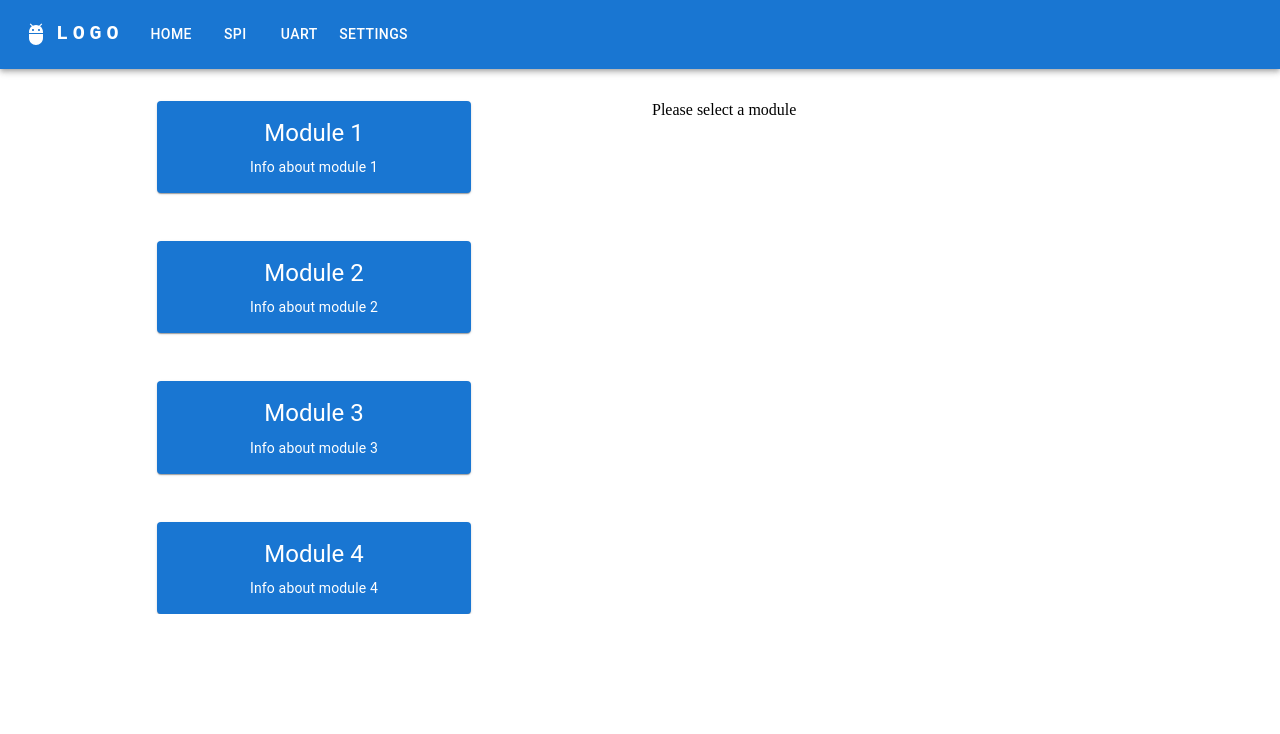
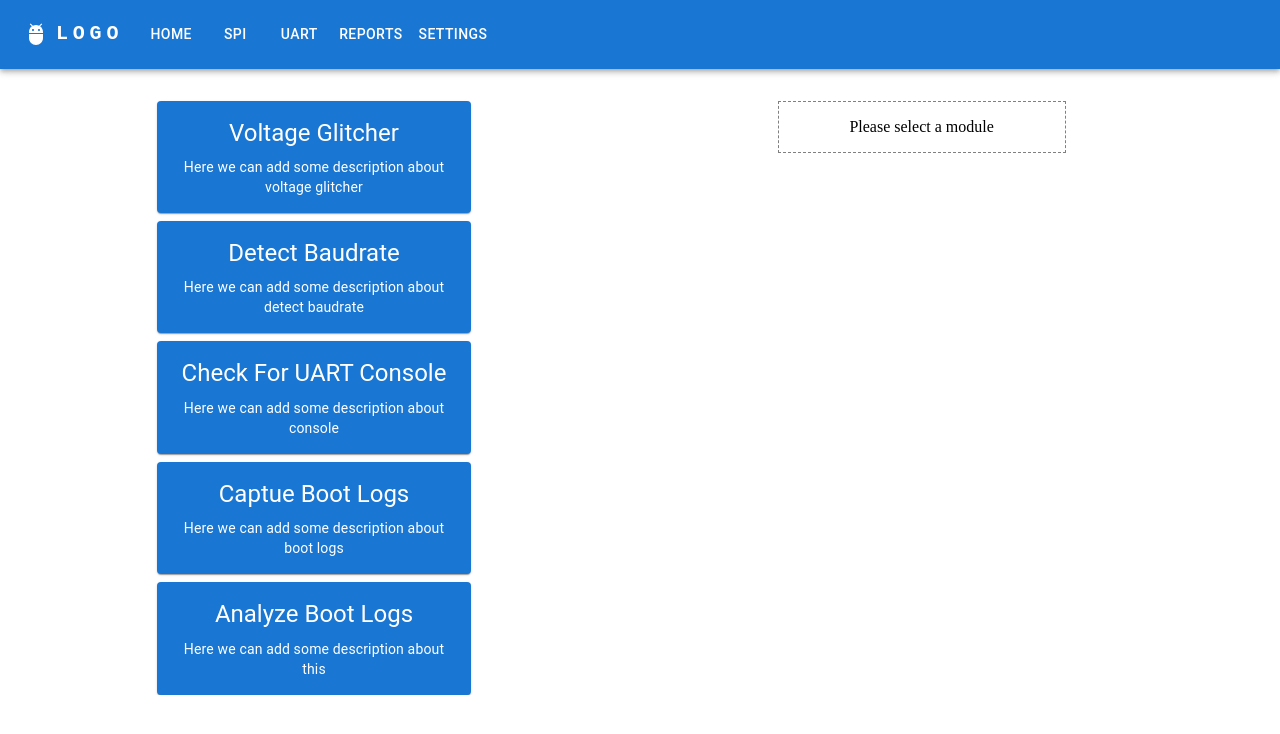
Before and after one commit to SuketB/Mini-sem6, a Next.js app: page /uart in a window 1280 px wide. Shown: the top 734 px of the page. Built offline with nearby package versions, Linux system fonts and the light colour scheme.

Commit message:
added input for respenctive modules on uart page

```diff
--- /dev/null
+++ b/components/CaptureBootLogs.js
@@ -0,0 +1,43 @@
+
+import {
+  Button,
+  FormControl,
+  Input,
+  InputLabel,
+  TextField,
+} from '@mui/material'
+import React from 'react'
+
+const CaptureBootLogs = () => {
+  return (
+    <>
+      <TextField
+        helperText='Enter the baudrate'
+        required
+        type='text'
+        id='standard-basic'
+        label='Baudrate'
+        variant='standard'
+      />
+      <TextField
+        helperText='Enter the sample time'
+        required
+        type='text'
+        id='standard-basic'
+        label='Sample Time'
+        variant='standard'
+      />
+      <TextField
+        helperText='Enter the reboot delay'
+        required
+        type='text'
+        id='standard-basic'
+        label='Reboot Delay'
+        variant='standard'
+      />
+      <Button sx={{ marginTop: '1em' }}>Submit</Button>
+    </>
+  )
+}
+
+export default CaptureBootLogs
--- /dev/null
+++ b/components/CheckUARTConsole.js
@@ -0,0 +1,26 @@
+import {
+  Button,
+  FormControl,
+  Input,
+  InputLabel,
+  TextField,
+} from '@mui/material'
+import React from 'react'
+
+const CheckUARTConsole = () => {
+  return (
+    <>
+      <TextField
+        helperText='Enter the baudrate'
+        required
+        type='text'
+        id='standard-basic'
+        label='Baudrate'
+        variant='standard'
+      />
+      <Button sx={{ marginTop: '1em' }}>Submit</Button>
+    </>
+  )
+}
+
+export default CheckUARTConsole
--- /dev/null
+++ b/components/DetectBaudrate.js
@@ -0,0 +1,28 @@
+import { Button, FormControl, Input, InputLabel, TextField } from '@mui/material'
+import React from 'react'
+
+const DetectBaudrate = () => {
+  return (
+    <>
+      <TextField
+        helperText='Enter the sample time'
+        required
+        type='text'
+        id='standard-basic'
+        label='Sample Time'
+        variant='standard'
+      />
+      <TextField
+        helperText='Enter the reboot delay'
+        required
+        type='text'
+        id='standard-basic'
+        label='Reboot Delay'
+        variant='standard'
+      />
+      <Button sx={{marginTop:'1em'}}>Submit</Button>
+
+  </>)
+}
+
+export default DetectBaudrate
--- a/components/LeftPanelUART.js
+++ b/components/LeftPanelUART.js
@@ -9,35 +9,43 @@ const LeftPanelUART = ({setCurrentModule}) => {
       xs={6}
       sx={{ textAlign: 'center', display: 'flex', justifyContent: 'center' }}
     >
-      <Grid container direction='column' xs={6} rowSpacing={6}>
+      <Grid container direction='column' xs={6} rowSpacing={1}>
         <Grid item>
           <ActionAreaCard
-            title='Module 1'
-            description='Info about module 1'
+            title='Voltage Glitcher'
+            description='Here we can add some description about voltage glitcher'
             setCurrentModule={setCurrentModule}
           />
         </Grid>
         <Grid item>
           <ActionAreaCard
-            title='Module 2'
-            description='Info about module 2'
+            title='Detect Baudrate'
+            description='Here we can add some description about detect baudrate'
             setCurrentModule={setCurrentModule}
           />
         </Grid>
         <Grid item>
           <ActionAreaCard
-            title='Module 3'
-            description='Info about module 3'
+            title='Check For UART Console'
+            description='Here we can add some description about console'
             setCurrentModule={setCurrentModule}
           />
         </Grid>
         <Grid item>
           <ActionAreaCard
-            title='Module 4'
-            description='Info about module 4'
+            title='Captue Boot Logs'
+            description='Here we can add some description about boot logs'
             setCurrentModule={setCurrentModule}
           />
         </Grid>
+        <Grid item>
+          <ActionAreaCard
+            title='Analyze Boot Logs'
+            description='Here we can add some description about this'
+            setCurrentModule={setCurrentModule}
+          />
+        </Grid>
+
       </Grid>
     </Grid>
   )
--- a/components/ResponsiveAppbar.js
+++ b/components/ResponsiveAppbar.js
@@ -14,7 +14,7 @@ import MenuItem from '@mui/material/MenuItem'
 import AdbIcon from '@mui/icons-material/Adb'
 import Link from 'next/link'
 
-const pages = ['Home','SPI', 'UART','Settings']
+const pages = ['Home','SPI', 'UART','Reports','Settings']
 
 function ResponsiveAppBar() {
   const [anchorElNav, setAnchorElNav] = useState()
@@ -123,14 +123,16 @@ function ResponsiveAppBar() {
             }}
           >
             {pages.map((page) => (
-                <Link href={page !== 'Home' ? `/${page.toLowerCase()}` : '/'}>
-              <Button
+              <Link
                 key={page}
-                onClick={handleCloseNavMenu}
-                sx={{ my: 2, color: 'white', display: 'block' }}
+                href={page !== 'Home' ? `/${page.toLowerCase()}` : '/'}
               >
-                {page}
-              </Button>
+                <Button
+                  onClick={handleCloseNavMenu}
+                  sx={{ my: 2, color: 'white', display: 'block' }}
+                >
+                  {page}
+                </Button>
               </Link>
             ))}
           </Box>
--- a/components/RightPanelUART.js
+++ b/components/RightPanelUART.js
@@ -1,20 +1,41 @@
-import { Grid } from '@mui/material'
+import { Box, Grid } from '@mui/material'
 import React from 'react'
+import CaptureBootLogs from './CaptureBootLogs'
+import CheckUARTConsole from './CheckUARTConsole'
+import DetectBaudrate from './DetectBaudrate'
+import VoltageGlitcher from './VoltageGlitcher'
 
 const RightPanelUART = ({currentModule}) => {
     let content = <div>Please select a module</div>
-    if(currentModule==='Module 1')
-    content = <div>Module 1 Input</div>
-    else if(currentModule==='Module 2')
-    content = <div>Module 2 Input</div>
-    else if(currentModule==='Module 3')
-    content = <div>Module 3 Input</div>
-    else if(currentModule==='Module 4')
-    content = <div>Module 4 Input</div>
+    if (currentModule === 'Voltage Glitcher')
+      content = <VoltageGlitcher/>
+    else if (currentModule === 'Detect Baudrate')
+      content = <DetectBaudrate/>
+    else if (currentModule === 'Check For UART Console')
+      content = <CheckUARTConsole/>
+    else if (currentModule === 'Captue Boot Logs')
+      content = <CaptureBootLogs/>
+    else if (currentModule === 'Analyze Boot Logs')
+      content = <div>Analyzing</div>
 
   return (
     <Grid item xs={6}>
-     {content}
+      <form>
+        <Box
+          sx={{
+            p: 2,
+            border: '1px dashed grey',
+            width: '18rem',
+            marginLeft: '20%',
+            display: 'flex',
+            flexDirection:'column',
+            justifyContent:'center',
+            alignItems:'center'
+          }}
+        >
+          {content}
+        </Box>
+      </form>
     </Grid>
   )
 }
--- /dev/null
+++ b/components/VoltageGlitcher.js
@@ -0,0 +1,51 @@
+import {
+  Button,
+  FormControl,
+  Input,
+  InputLabel,
+  TextField,
+} from '@mui/material'
+import React from 'react'
+
+const VoltageGlitcher = () => {
+  return (
+    <>
+      <TextField
+        helperText='Enter the frequency'
+        required
+        type='text'
+        id='standard-basic'
+        label='Frequency'
+        variant='standard'
+      />
+      <TextField
+        helperText='Enter the channel'
+        required
+        type='text'
+        id='standard-basic'
+        label='Channel'
+        variant='standard'
+      />
+      <TextField
+        helperText='Enter the power on time'
+        required
+        type='text'
+        id='standard-basic'
+        label='Power On Time'
+        variant='standard'
+      />
+      <TextField
+        helperText='Enter the power off time'
+        required
+        type='text'
+        id='standard-basic'
+        label='Power Off Time'
+        variant='standard'
+      />
+      <Button sx={{ marginTop: '1em' }}>Turn On Power</Button>
+      <Button sx={{ marginTop: '1em' }}>Turn Off Power</Button>
+    </>
+  )
+}
+
+export default VoltageGlitcher
```
Also changed, not shown: components/Table.js (added, +63 -0 lines), pages/reports.js (added, +15 -0 lines), 1 other file (tests, documents, lock files or other folders).
